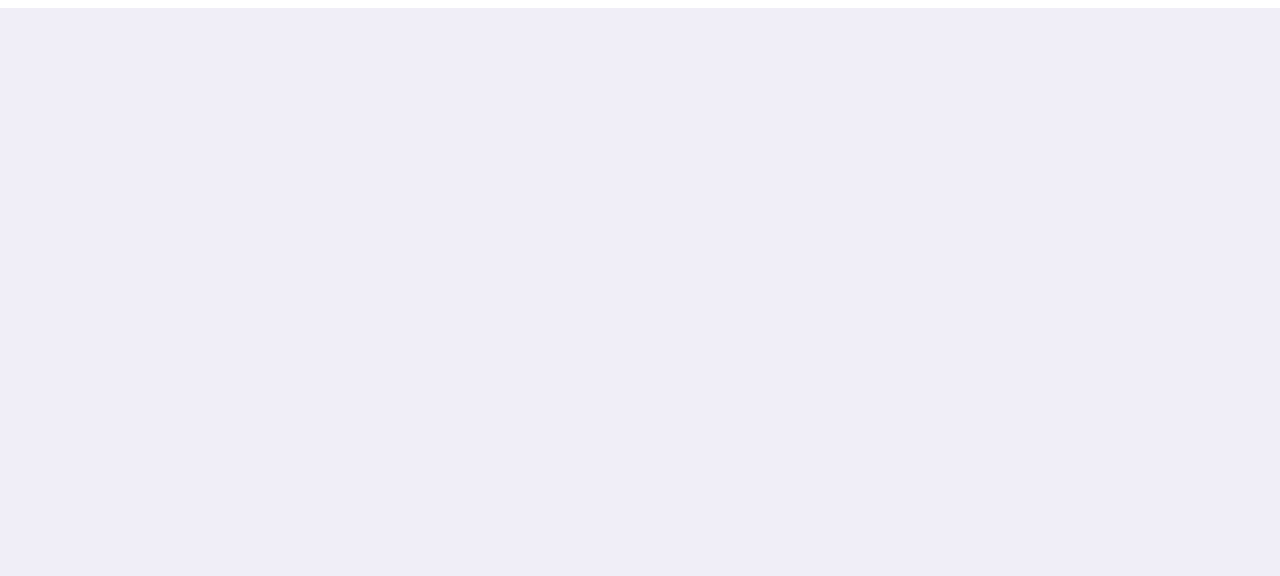
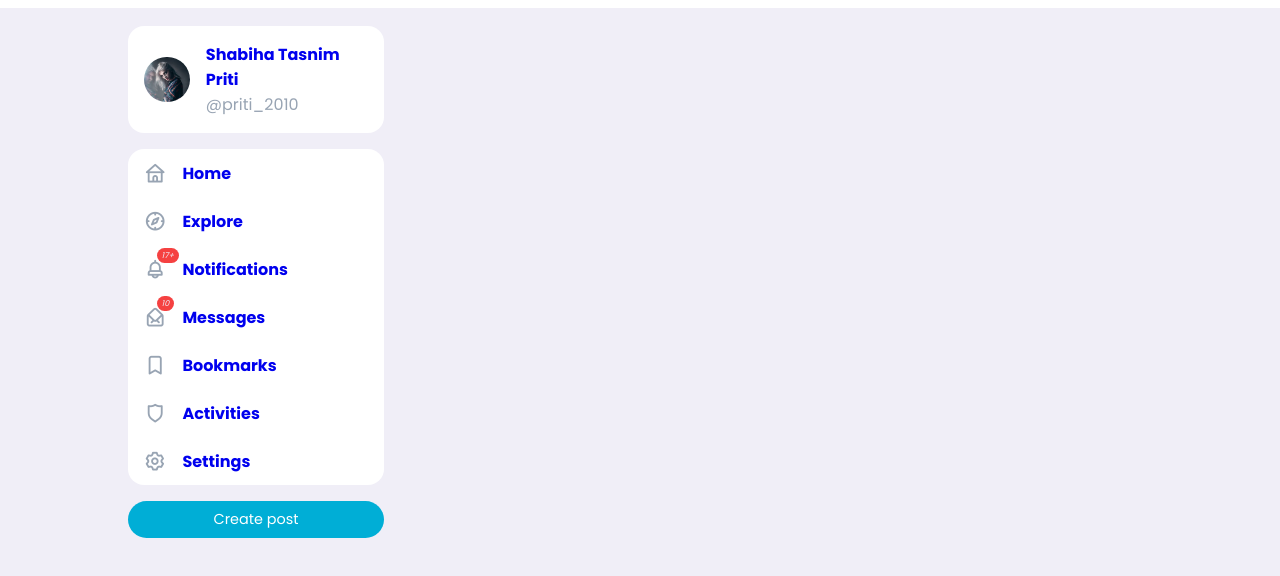
Before and after one commit to Shm-Rsuf/chill-buddy-social-media, a plain HTML site: page index.html in a window 1280 px wide. Shown: the part 62-638 px from the top of the page. Drawn offline with nearby package versions, Linux system fonts and the light colour scheme.

Commit message:
left section done

```diff
--- a/index.html
+++ b/index.html
@@ -31,6 +31,69 @@
     </div>
   </nav>
   <!----------NAVBAR-ENDED---------->
+  <!----------MAIN-STARTS---------->
+  <main>
+    <div class="container">
+      <!----------LEFT---------->
+      <div class="left">
+        <!-- PROFILE -->
+        <a href="#" class="profile">
+          <div class="profile-photo">
+            <img src="./images/profile-1.jpg">
+          </div>
+          <div class="handle">
+            <h4>Shabiha Tasnim Priti</h4>
+            <p class="text-muted">@priti_2010</p>
+          </div>
+        </a>
+        <!-- SIDE-BAR -->
+        <div class="sidebar">
+
+          <a href="#" class="menu-item">
+            <span><i class="uil uil-home"></i></span>
+            <h3>Home</h3>
+          </a>
+
+          <a href="#" class="menu-item">
+            <span><i class="uil uil-compass"></i></span>
+            <h3>Explore</h3>
+          </a>
+
+          <a href="#" class="menu-item">
+            <span><i class="uil uil-bell"><small class="notification-count">17+</small></i></span>
+            <h3>Notifications</h3>
+          </a>
+
+          <a href="#" class="menu-item">
+            <span><i class="uil uil-envelope-open"><small class="notification-count">10</small></i></span>
+            <h3>Messages</h3>
+          </a>
+
+          <a href="#" class="menu-item">
+            <span><i class="uil uil-bookmark"></i></span>
+            <h3>Bookmarks</h3>
+          </a>
+
+          <a href="#" class="menu-item">
+            <span><i class="uil uil-shield"></i></span>
+            <h3>Activities</h3>
+          </a>
+
+          <a href="#" class="menu-item">
+            <span><i class="uil uil-setting"></i></span>
+            <h3>Settings</h3>
+          </a>
+
+        </div>
+        <label for="create-post" class="btn btn-primary">Create post</label>
+      </div>
+      <!----------MIDDLE---------->
+      <div class="middle"></div>
+      <!----------RIGHT---------->
+      <div class="right"></div>
+    </div>
+  </main>
+  <!----------MAIN-ENDED---------->
 
 </body>
 </html>
--- a/style.css
+++ b/style.css
@@ -11,7 +11,7 @@
   --color-gray: #98a4b3;
 
   --border-radius: 2rem;
-  --border-card-radius: 1rem;
+  --card-border-radius: 1rem;
   --btn-padding: 0.5rem 2rem;
   --search-padding: 0.5rem 1rem;
   --card-padding: 1rem;
@@ -111,3 +111,72 @@ nav .create {
   align-items: center;
   gap: 1rem;
 }
+/* ==========MAIN=========== */
+main {
+  position: relative;
+  top: 5.5rem;
+}
+main .container {
+  display: grid;
+  grid-template-columns: 20vw auto 20vw;
+  gap: 2rem;
+  position: relative;
+}
+/* ==========LEFT=========== */
+main .container .left {
+  height: max-content;
+  position: sticky;
+  top: var(--sticky-top-left);
+}
+main .container .left .profile {
+  padding: var(--card-padding);
+  background-color: var(--color-white);
+  border-radius: var(--card-border-radius);
+  display: flex;
+  align-items: center;
+  width: 100%;
+  gap: 1rem;
+}
+.left .sidebar {
+  margin-top: 1rem;
+  background-color: var(--color-white);
+  border-radius: var(--card-border-radius);
+}
+.left .sidebar .menu-item {
+  display: flex;
+  align-items: center;
+  height: 3rem;
+  cursor: pointer;
+  transition: var(--transition);
+  position: relative;
+}
+.left .sidebar .menu-item:hover {
+  background-color: var(--color-light);
+}
+.left .sidebar i {
+  font-size: 1.4rem;
+  color: var(--color-gray);
+  margin-left: 1rem;
+  position: relative;
+}
+.left .sidebar i .notification-count {
+  position: absolute;
+  top: -0.3rem;
+  left: 0.8rem;
+  width: fit-content;
+  background-color: var(--color-danger);
+  color: var(--color-light);
+  font-size: 0.5rem;
+  border-radius: 0.6rem;
+  padding: 0.1rem 0.3rem;
+}
+.sidebar .menu-item h3 {
+  margin-left: 1rem;
+  font-size: 1rem;
+}
+.left .btn {
+  margin-top: 1rem;
+  width: 100%;
+  text-align: center;
+  padding: 0.5rem 0;
+}
```
